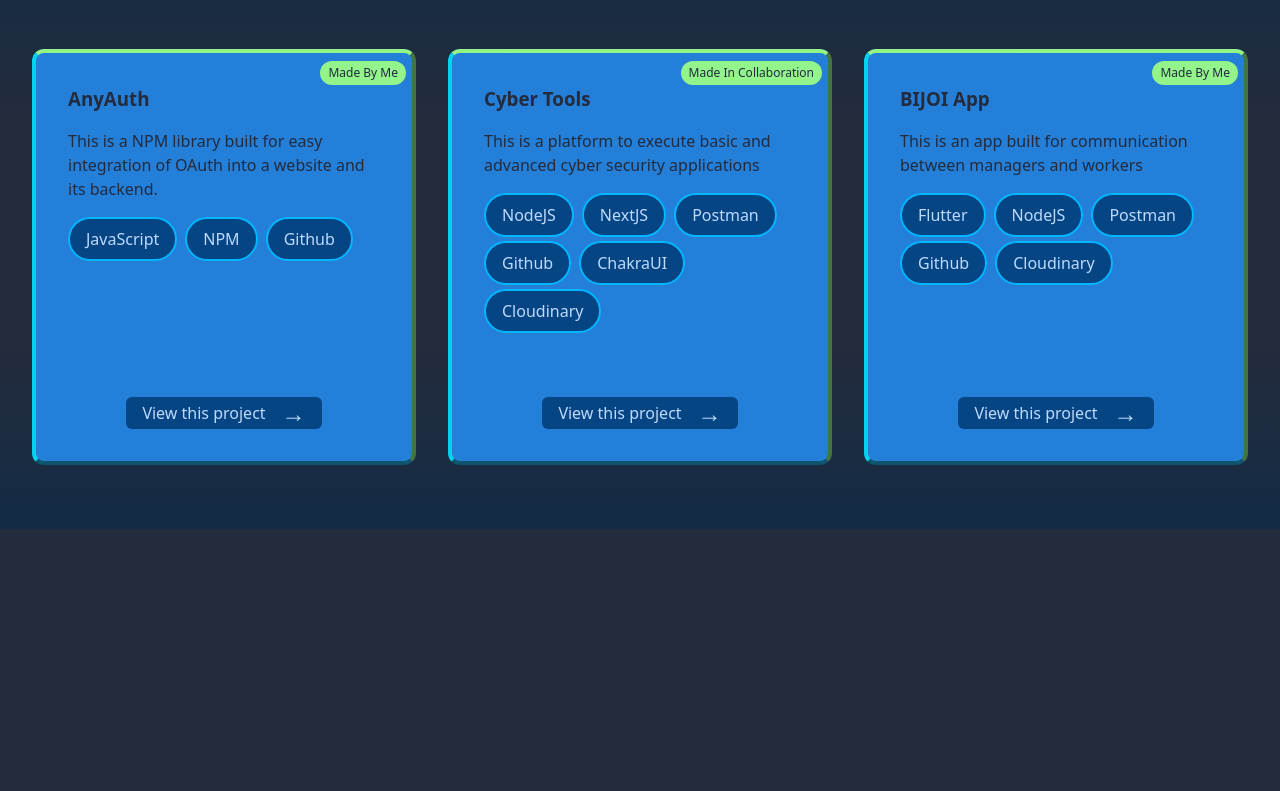
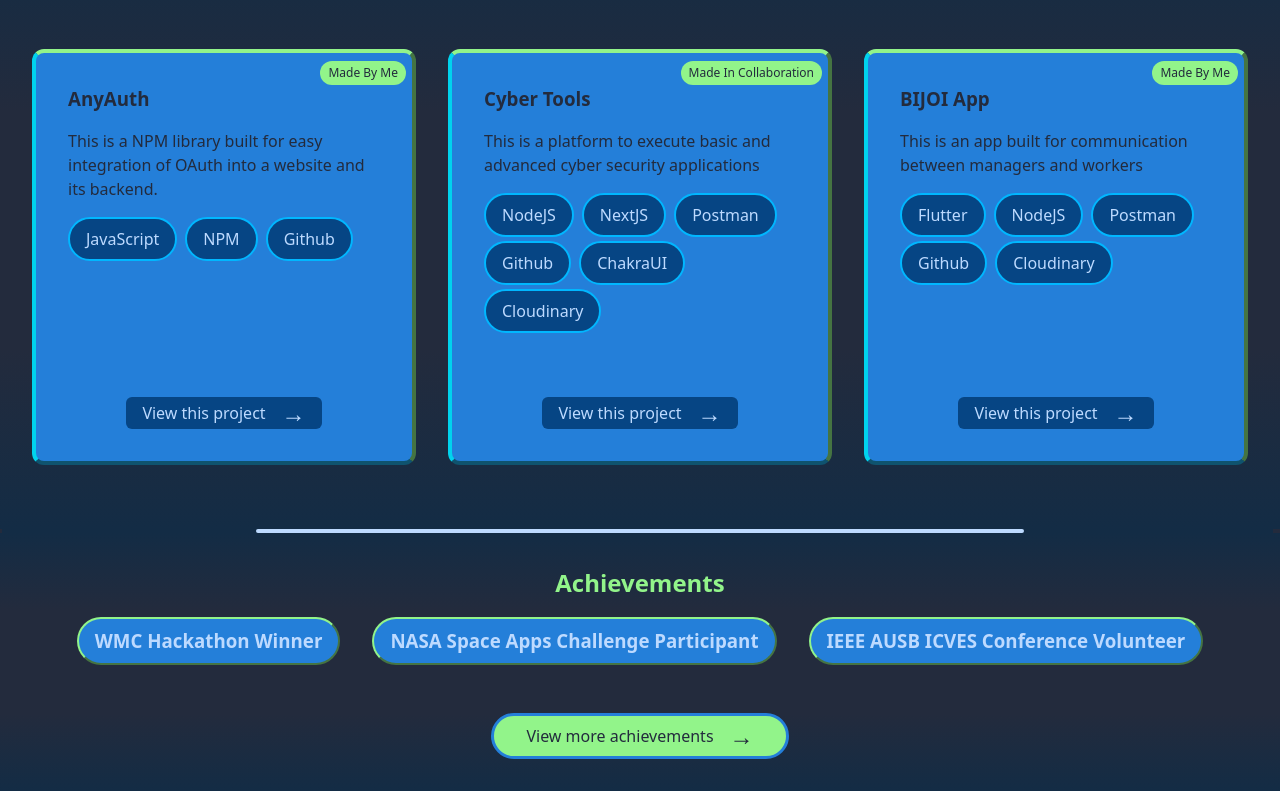
Before and after one commit to meet-dharmesh-gandhi/My-Portfolio, a SvelteKit app in the folder frontend/: page / in a window 1280 px wide. Shown: the part 1547-2338 px from the top of the page. Before the commit the page ends 2076 px from the top, so only its background shows below. Built offline with nearby package versions, Linux system fonts and the light colour scheme.

Commit message:
feat: Created the achievements section

```diff
--- /dev/null
+++ b/frontend/src/lib/components/home/Achievements.svelte
@@ -0,0 +1,40 @@
+<script lang="ts">
+	import Section from "./Section.svelte";
+	import ViewMoreButton from "./ViewMoreButton.svelte";
+
+    interface Achievements {
+        title: string;
+    }
+
+    const { colorClass } = $props();
+
+    const achievements: Achievements[] = [
+        {
+            title: 'WMC Hackathon Winner'
+        },
+        {
+            title: 'NASA Space Apps Challenge Participant'
+        },
+        {
+            title: 'IEEE AUSB ICVES Conference Volunteer'
+        },
+    ]
+</script>
+
+<Section title="Achievements" {colorClass}>
+	<article class="flex flex-wrap gap-8 px-8 justify-center items-center">
+		{#each achievements as achievement}
+			<h3
+				class="bg-(--blue) rounded-full px-4 py-2 border-2 g-dg-btg-md-border-capsule text-(--white)"
+			>
+				{achievement.title}
+			</h3>
+		{/each}
+	</article>
+	<div aria-hidden="true" class="mb-4"></div>
+	<ViewMoreButton
+		text="View more achievements"
+		link="/#achievements"
+		className="bg-(--green) text-(--black) rounded-full border-3 border-(--blue) py-1 px-8"
+	/>
+</Section>
--- a/frontend/src/routes/+page.svelte
+++ b/frontend/src/routes/+page.svelte
@@ -1,11 +1,12 @@
 <script>
+	import './home.css';
 	import Hero from "$lib/components/home/Hero.svelte";
 	import Intro from "$lib/components/home/Intro.svelte";
 	import Experience from "$lib/components/home/Experience.svelte";
-	import './home.css';
 	import Projects from "$lib/components/home/Projects.svelte";
+	import Achievements from "$lib/components/home/Achievements.svelte";
 
-	let sections = [Hero, Intro, Experience, Projects];
+	let sections = [Hero, Intro, Experience, Projects, Achievements];
 </script>
 
 <main>
--- a/frontend/src/routes/home.css
+++ b/frontend/src/routes/home.css
@@ -15,6 +15,13 @@
 	border-right-color: var(--dark-green);
 	border-left-color: var(--blue-tint-green);
 	border-bottom-color: var(--medium-blue);
+}
+
+.g-dg-btg-md-border-capsule {
+	border-top-color: var(--green);
+	border-right-color: var(--dark-green);
+	border-left-color: var(--green);
+	border-bottom-color: var(--dark-green);
 }
 
 hr {
```
